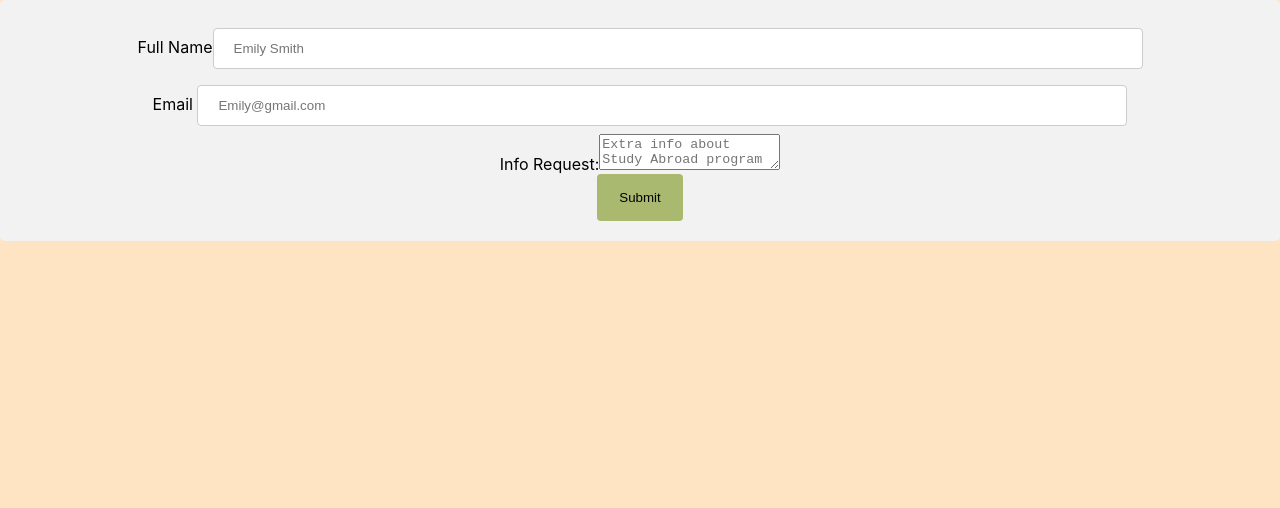
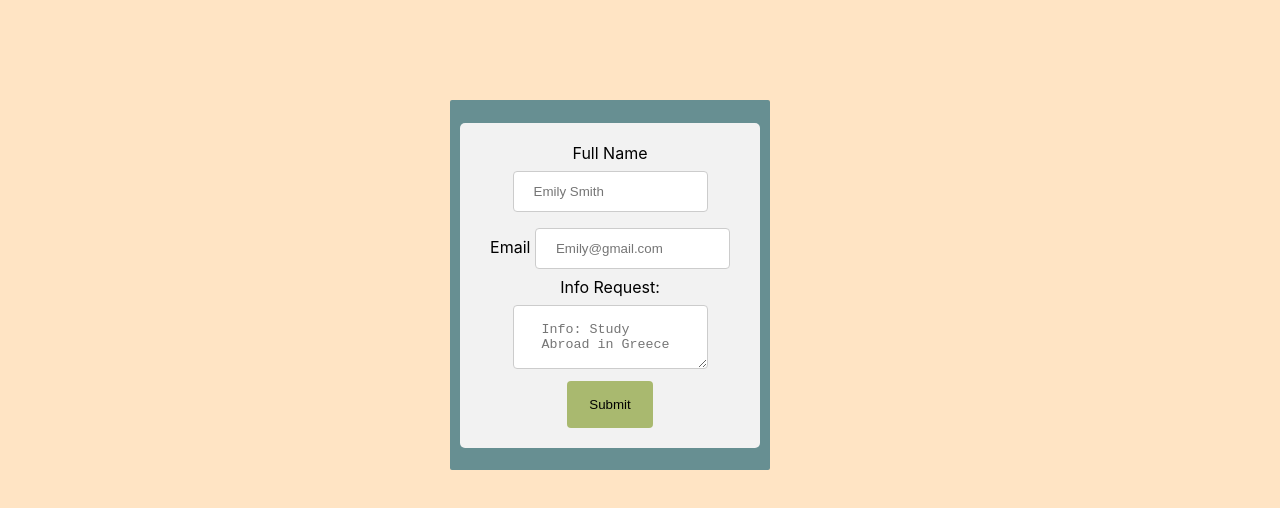
Before and after one commit to Geidy/Form-Example, a React (Create React App) app: page / in a window 1280 px wide. Shown: the top 508 px of the page. Built offline with nearby package versions, Linux system fonts and the light colour scheme.

Commit message:
passing state and changing form values

```diff
--- a/src/components/Form.js
+++ b/src/components/Form.js
@@ -4,34 +4,46 @@ import '../css/FormStyle.css';
 class Form extends React.Component {
     constructor(props) {
         super(props);
+        this.state = {
+            value: "",
+                }
 
 
 
-        //this.handleChange = this.handleChange.bind(this);
-        //this.handleSubmit = this.handleSubmit.bind(this);
+        this.handleChange = this.handleChange.bind(this);
+        this.handleSubmit = this.handleSubmit.bind(this);
     }
+    handleChange(event) {
+        this.setState({value: event.target.value});
+      }
+
+      handleSubmit(event) {
+        alert('Thank you for your request : ' + this.state.value);
+        event.preventDefault();
+      }
+
 
     render() {
         //(this.state.form)
         return (
-            <div>
+            <div className="Modal">
 
-                <form className="form">
-                    <div className="container">
-                    <label className="labels">Full Name</label>
-                    <input className="input" id="name" placeholder="Emily Smith" />
+                <form className="form" onSubmit={this.handleSubmit}>
+                    <div className="modal">
+                    <label className="name">Full Name </label>
+                    <input type="text" id="name" className="input" value={this.state.name} onChange={this.handleChange} placeholder="Emily Smith" />
 
                     </div>
                     <div className="container">
-                    <label className="labels">Email  </label>
-                    <input className="input" id="email" placeholder="Emily@gmail.com"/>
+                    <label className="email">Email </label>
+                    <input className="input" id="email" value={this.state.email} onChange={this.handleChange} placeholder="Emily@gmail.com"/>
 
                     </div>
                     <div>
-                    <label className="labels">
+                    <label className="info">
                         Info Request:
                     </label>
-                    <textarea id="info" placeholder="Extra info about Study Abroad program in Greece" />
+                    <textarea className="textarea" id="info" value={this.state.info} onChange={this.handleChange} placeholder="Info: Study Abroad in Greece" />
 
                     </div>
 
```
